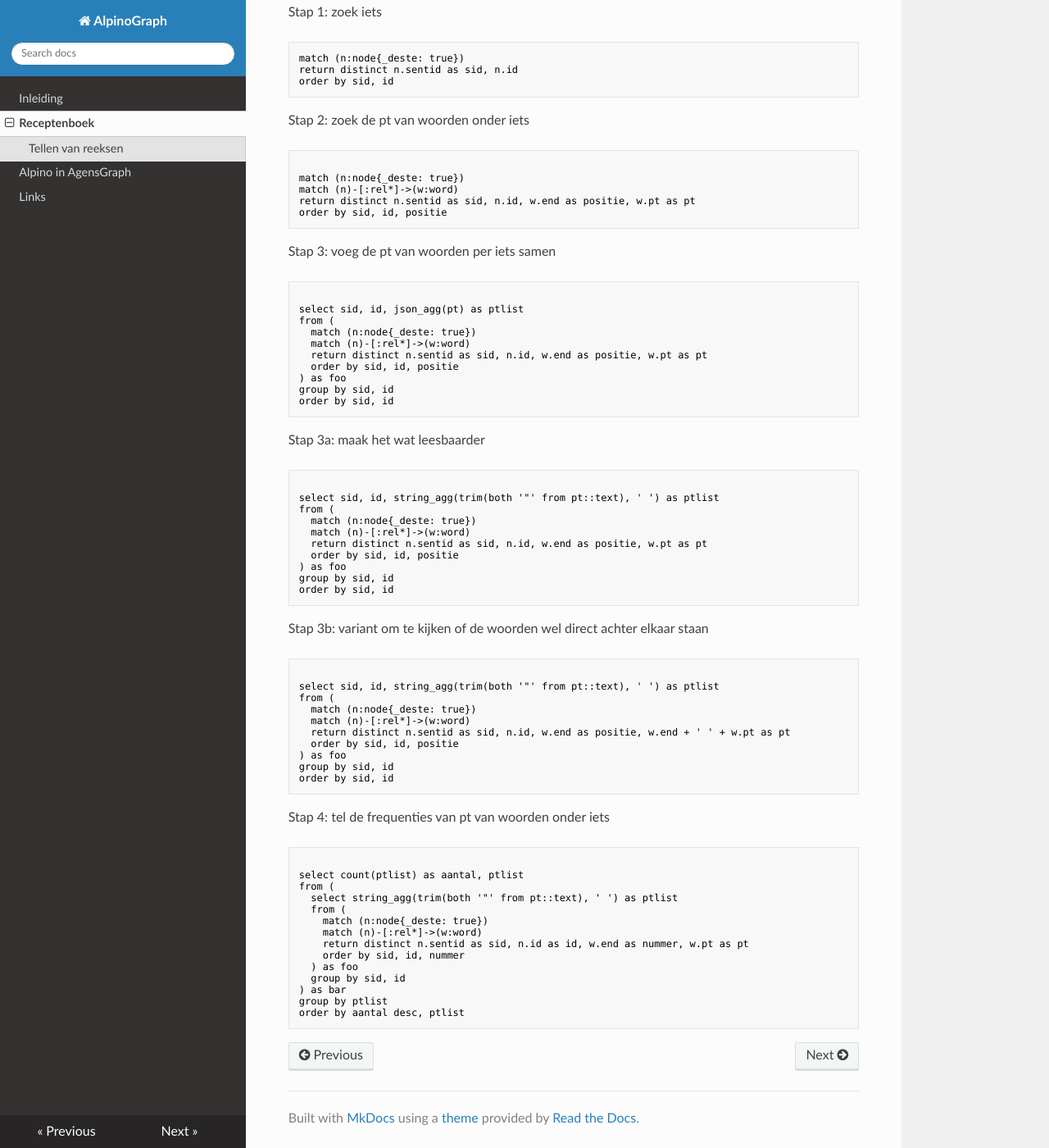
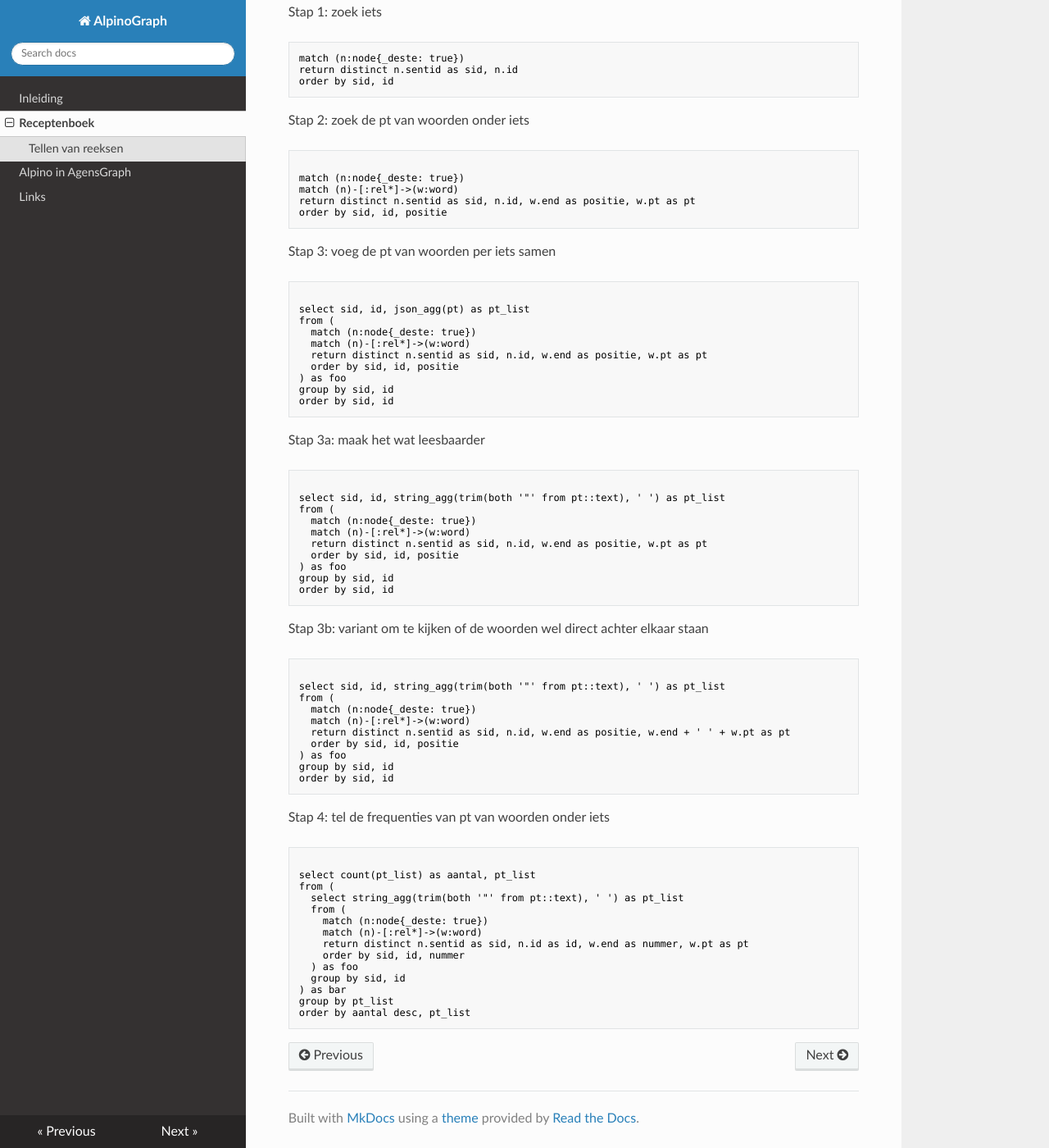
Before and after one commit to rug-compling/alpinograph-docs, an MkDocs documentation site: the page built from docs/recepten.md, in a window 1280 px wide and 1400 px high, scrolled down 213 px. Shown: the whole window at 82% size. Built offline with MkDocs 1.6.1, drawn with Linux system fonts in a browser that asks for light colours; nearby versions of some CDN libraries.

Commit message:
recepten: detail

```diff
--- a/docs/recepten.md
+++ b/docs/recepten.md
@@ -22,7 +22,7 @@ order by sid, id, positie
 Stap 3: voeg de pt van woorden per iets samen
 
 <pre><code class="text">
-<span class="prediff">select sid, id, json_agg(pt) as ptlist
+<span class="prediff">select sid, id, json_agg(pt) as pt_list
 from (</span>
   match (n:node{_deste: true})
   match (n)-[:rel*]->(w:word)
@@ -36,7 +36,7 @@ order by sid, id</span>
 Stap 3a: maak het wat leesbaarder
 
 <pre><code class="text">
-select sid, id, <span class="prediff">string_agg(trim(both '"' from pt::text), ' ')</span> as ptlist
+select sid, id, <span class="prediff">string_agg(trim(both '"' from pt::text), ' ')</span> as pt_list
 from (
   match (n:node{_deste: true})
   match (n)-[:rel*]->(w:word)
@@ -50,7 +50,7 @@ order by sid, id
 Stap 3b: variant om te kijken of de woorden wel direct achter elkaar staan
 
 <pre><code class="text">
-select sid, id, string_agg(trim(both '"' from pt::text), ' ') as ptlist
+select sid, id, string_agg(trim(both '"' from pt::text), ' ') as pt_list
 from (
   match (n:node{_deste: true})
   match (n)-[:rel*]->(w:word)
@@ -64,9 +64,9 @@ order by sid, id
 Stap 4: tel de frequenties van pt van woorden onder iets
 
 <pre><code class="text">
-<span class="prediff">select count(ptlist) as aantal, ptlist
+<span class="prediff">select count(pt_list) as aantal, pt_list
 from (</span>
-  select string_agg(trim(both '"' from pt::text), ' ') as ptlist
+  select string_agg(trim(both '"' from pt::text), ' ') as pt_list
   from (
     match (n:node{_deste: true})
     match (n)-[:rel*]->(w:word)
@@ -75,6 +75,6 @@ from (</span>
   ) as foo
   group by sid, id
 <span class="prediff">) as bar
-group by ptlist
-order by aantal desc, ptlist</span>
+group by pt_list
+order by aantal desc, pt_list</span>
 </code></pre>
```
